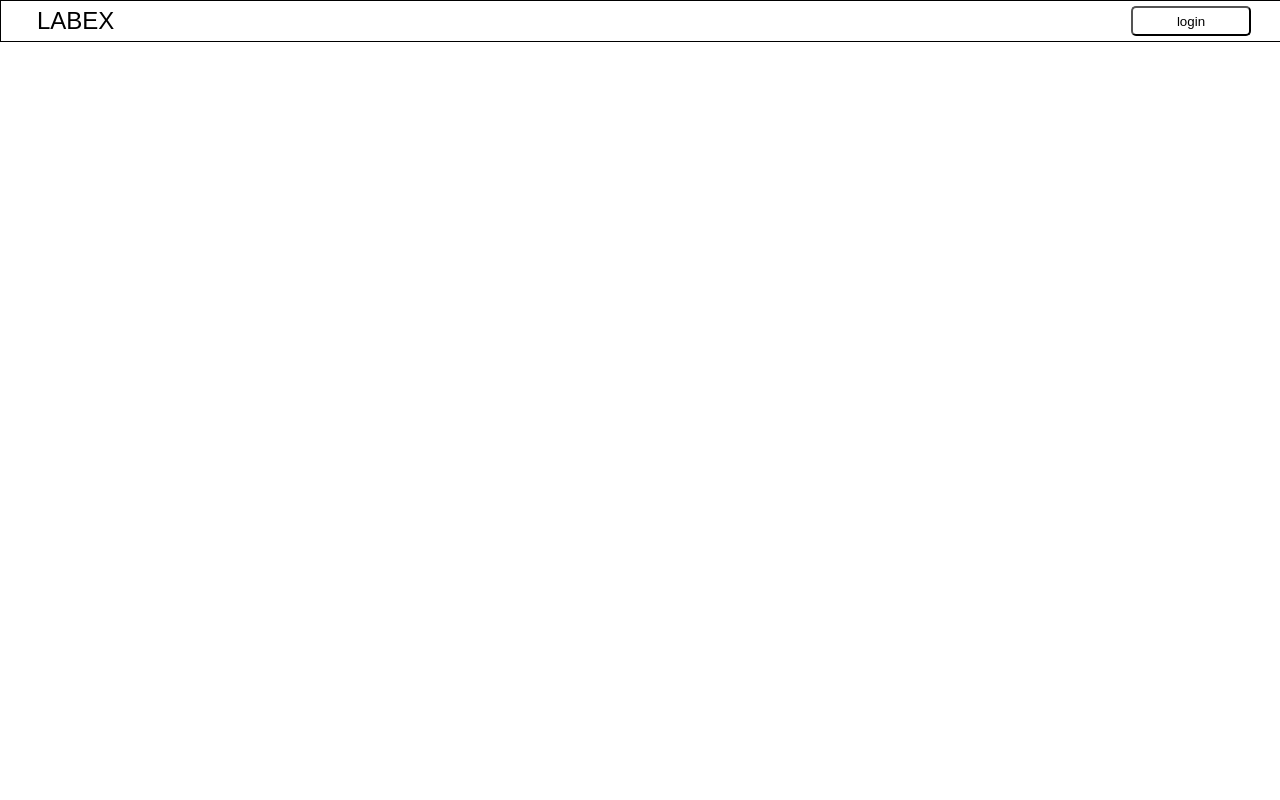
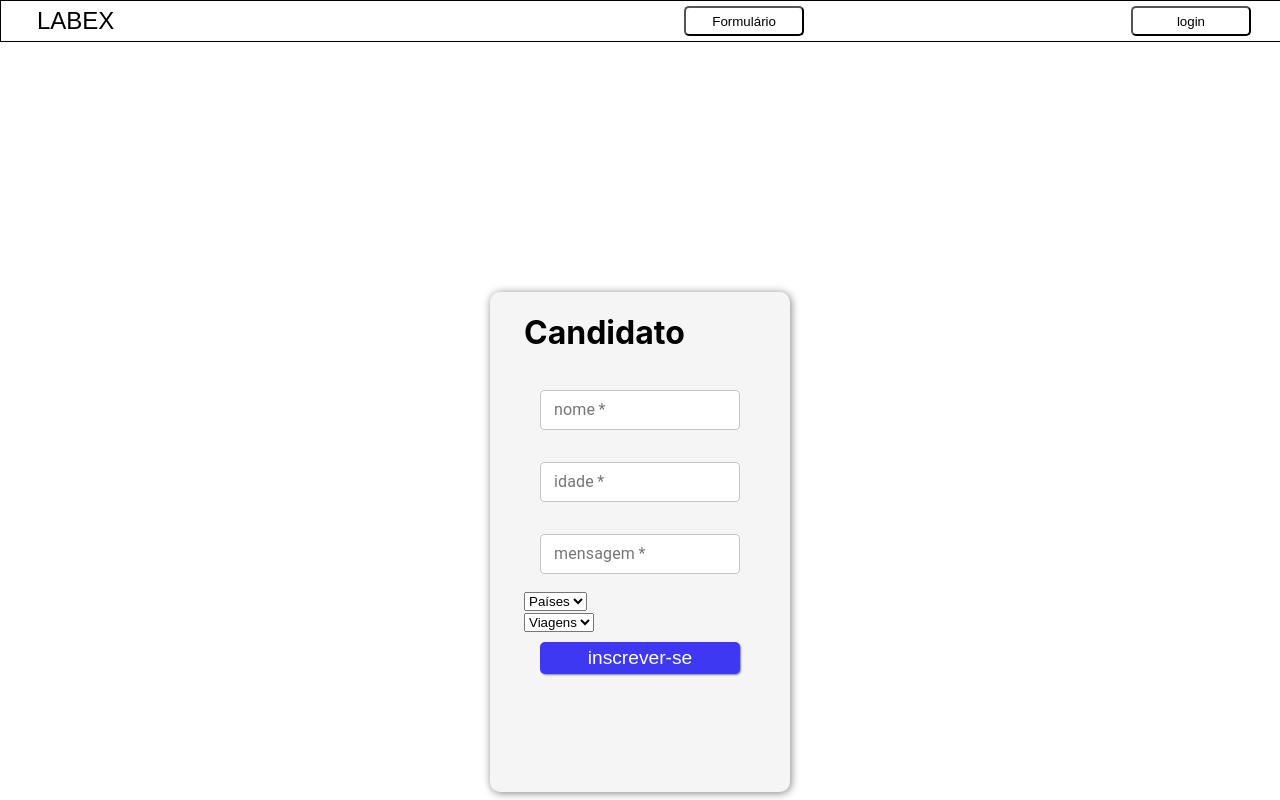
Before and after one commit to future4code/Indio-Medeiros, a React (Create React App) app in the folder semana10/projeto-gpve/: page /application-form in a window 1280 px wide. Built offline with nearby package versions, Linux system fonts and the light colour scheme.

Commit message:
[formulários]foi adicionado validacao na tela de login e ajustes no form de candidato a viagem

```diff
--- a/semana10/projeto-gpve/src/Components/ApplicationFormPage.js
+++ b/semana10/projeto-gpve/src/Components/ApplicationFormPage.js
@@ -1,9 +1,147 @@
-import React from 'react'
+import React, { useEffect, useState} from 'react';
+import { makeStyles } from '@material-ui/core/styles';
+import TextField from '@material-ui/core/TextField';
+import styled from 'styled-components'
+import axios from 'axios';
+import {useHistory} from 'react-router-dom'
+
+const useStyles = makeStyles((theme) => ({
+  root: {
+    '& .MuiTextField-root': {
+      margin: theme.spacing(2),
+      width: 200,
+      background: "white"
+    },
+  },
+}));
+
+const Div= styled.div `
+    display:flex;
+    margin: auto;
+    height:500px;
+    border-radius: 10px;
+    box-shadow: 1px 1px 8px gray;
+    margin-top: 250px;
+    flex-direction:column;
+    width:300px;
+    align-items:center;
+    background-color:#F5F5F5;
+
+`
+
+const Button = styled.button `
+    font-size: 1.2em;
+    padding:5px;
+    width:200px;
+    margin-top:10px;
+    margin-left: 16px;
+    border: none;
+    box-shadow: 1px 1px 2px gray;
+    background-color:#3E38F2;
+    color: white;
+    border-radius: 5px;
+    :hover{
+        cursor: pointer;
+        background-color:#5C73F2;
+    }
+`
 
 export default function ApplicationFormPage(){
+    const classes = useStyles();
+
+    const handleInput = (event) => {
+        const {value, name} = event.target
+        console.log (name, value)
+      }
+
+      function onSubmitForm(event) {
+        event.preventDefault();
+        // const body = {
+        //   email: ''
+        //   password: ''
+        // };
+
+        // axios
+        //   .post(
+        //     "https://us-central1-labenu-apis.cloudfunctions.net/labeX/indio/login",
+        //     body
+        //   )
+        //   .then(response => {
+        //     localStorage.setItem("token", response.data.token);
+        //     history.push("/trips/details");
+        //     console.log("token", response.data.token)
+        //   })
+        //   .catch(error => {
+        //     console.log(error);
+        //   });
+
+      }
+
     return(
-        <div>
+        <Div>
+            <form onSubmit={onSubmitForm} className={classes.root} >
+            <div>
+                <h1>Candidato</h1>
+            </div>
 
-        </div>
+            <div>
+            <TextField
+                pattern={"[A-Za-z]{3,}"}
+                label="nome"
+                variant="outlined"
+                size="small"
+                type="text"
+                onChange={handleInput}
+                value={''}
+                name={"name"}
+                required
+                />
+
+            </div>
+
+            <div>
+                <TextField
+                min="18"
+                label="idade"
+                variant="outlined"
+                size="small"
+                type= "number"
+                onChange={handleInput}
+                value={''}
+                name={"age"}
+                required
+                />
+            </div>
+
+            <div>
+                <TextField
+                pattern={"[A-Za-z]{30,}"}
+                label="mensagem"
+                variant="outlined"
+                size="small"
+                type= "text"
+                onChange={handleInput}
+                // value={''}
+                name={"applicationText"}
+                required
+                />
+            </div>
+
+            {/* colocar dropdown  de países*/}
+            <div>
+                <select>
+                    <option>Países</option>
+                </select>
+            </div>
+            {/* colocar dropdown  de viagens*/}
+            <div>
+                <select>
+                    <option>Viagens</option>
+                </select>
+            </div>
+
+            <Button>inscrever-se</Button>
+        </form>
+    </Div>
     )
 }
--- a/semana10/projeto-gpve/src/Components/LoginPage.js
+++ b/semana10/projeto-gpve/src/Components/LoginPage.js
@@ -10,6 +10,7 @@ const useStyles = makeStyles((theme) => ({
     '& .MuiTextField-root': {
       margin: theme.spacing(2),
       width: 200,
+      background: "white"
     },
   },
 }));
@@ -19,11 +20,13 @@ const Div= styled.div `
     margin: auto;
     height:400px;
     border-radius: 10px;
+    box-shadow: 1px 1px 8px gray;
     margin-top: 250px;
     flex-direction:column;
     width:300px;
     align-items:center;
-    border: 1px solid black;
+    background-color:#F5F5F5;
+
 `
 
 const Button = styled.button `
@@ -31,18 +34,22 @@ const Button = styled.button `
     padding:5px;
     width:200px;
     margin-top:10px;
-    background-color:white;
+    margin-left: 16px;
+    border: none;
+    box-shadow: 1px 1px 2px gray;
+    background-color:#3E38F2;
+    color: white;
     border-radius: 5px;
     :hover{
         cursor: pointer;
+        background-color:#5C73F2;
     }
 `
 
 
 export default function LoginPage(){
   const classes = useStyles();
-  const [email, setEmail] = useState('')
-  const [password, setPassword] = useState('')
+  const [form, setForm] = useState({email: "", password: ""})
   const history = useHistory()
 
 
@@ -52,11 +59,11 @@ export default function LoginPage(){
   }, [history])
 
   //login
-  function loginAdm() {
-    console.log(email);
+  function onSubmitForm(event) {
+    event.preventDefault();
     const body = {
-      email: email,
-      password: password
+      email: form.email,
+      password: form.password
     };
 
     axios
@@ -67,27 +74,27 @@ export default function LoginPage(){
       .then(response => {
         localStorage.setItem("token", response.data.token);
         history.push("/trips/details");
+        console.log("token", response.data.token)
       })
       .catch(error => {
         console.log(error);
       });
+
   }
 
 //inputs controlados: email e senha
-const handleEmail = (event) => {
-  setEmail(event.target.value)
-  console.log(email)
-}
+const handleInput = (event) => {
+  const {value, name} = event.target
+  console.log (name, value)
+  setForm({...form, [name]: value})
 
-const handlePassword = (event) => {
-  setPassword(event.target.value)
 }
 
   return (
   <Div>
-    <form className={classes.root} noValidate autoComplete="off">
+    <form onSubmit={onSubmitForm} className={classes.root} >
       <div>
-          <h1>Login Adm</h1>
+          <h1>Login</h1>
       </div>
 
       <div>
@@ -96,8 +103,10 @@ const handlePassword = (event) => {
           variant="outlined"
           size="small"
           type="email"
-          onChange={handleEmail}
-          value={email}
+          onChange={handleInput}
+          value={form.email}
+          name={"email"}
+          required
         />
 
     </div>
@@ -108,15 +117,18 @@ const handlePassword = (event) => {
           variant="outlined"
           size="small"
           type= "password"
-          onChange={handlePassword}
-          value={password}
+          onChange={handleInput}
+          value={form.password}
+          name={"password"}
+          required
         />
       </div>
 
+
+      <Button>login</Button>
     </form>
-    <div>
-      <Button onClick={loginAdm}>login</Button>
-    </div>
+
+
   </Div>
   );
 }
--- a/semana10/projeto-gpve/src/Components/NavBar.js
+++ b/semana10/projeto-gpve/src/Components/NavBar.js
@@ -49,7 +49,7 @@ export default function NavBar(){
                 {token ? <Button onClick={() => {goToPage("/trips/create")}}>Criar viagem</Button> : ""}
                 {token? <Button onClick={() => {goToPage("/trips/details")}}>Detalhes viagem</Button>: ""}
             </div>
-            {/* <button onClick={() => {goToPage("/application-form")}}>Formulário</button> */}
+            <Button onClick={() => {goToPage("/application-form")}}>Formulário</Button>
             <Button onClick={() => {goToPage("/login")}}>login</Button>
         </Header>
     )
```
